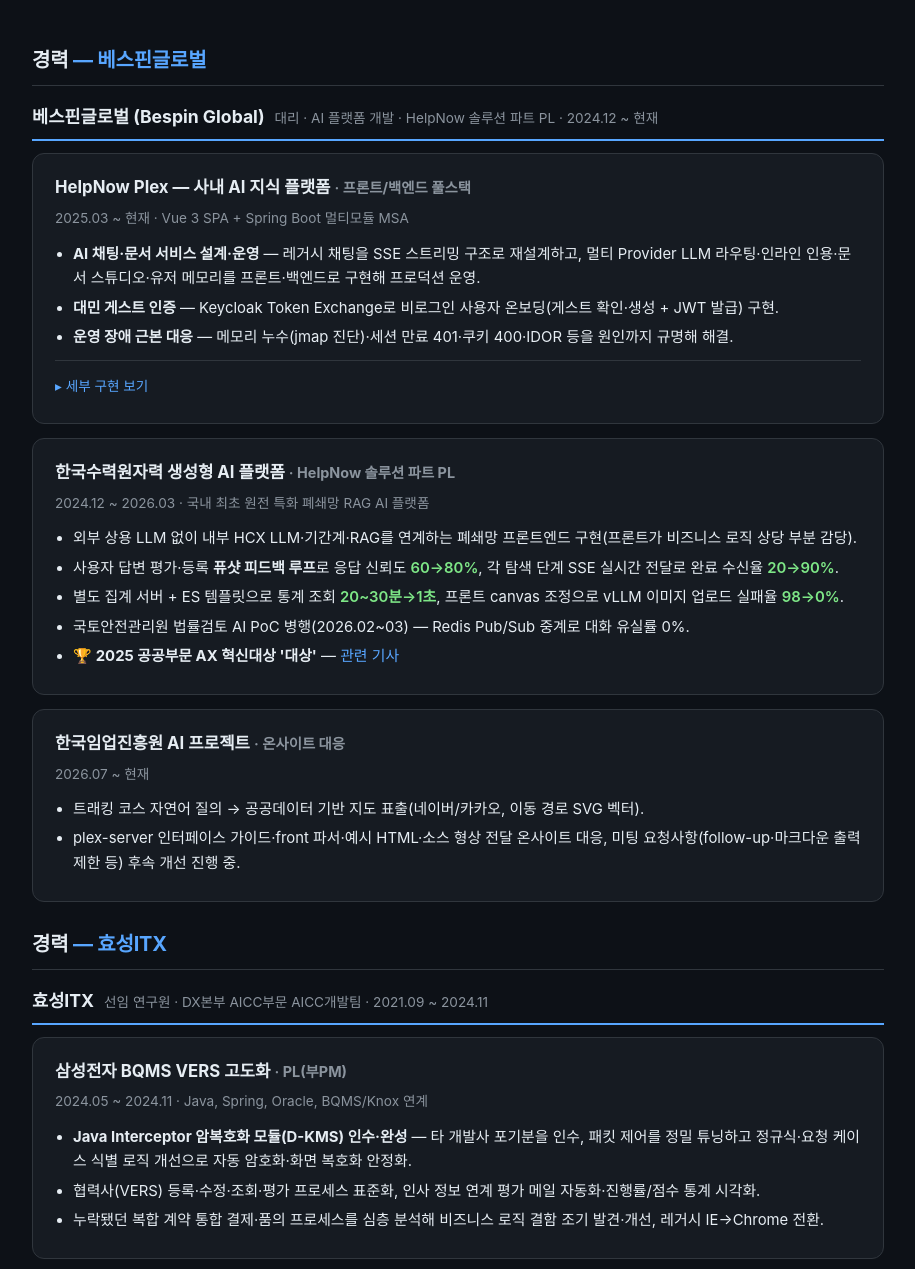
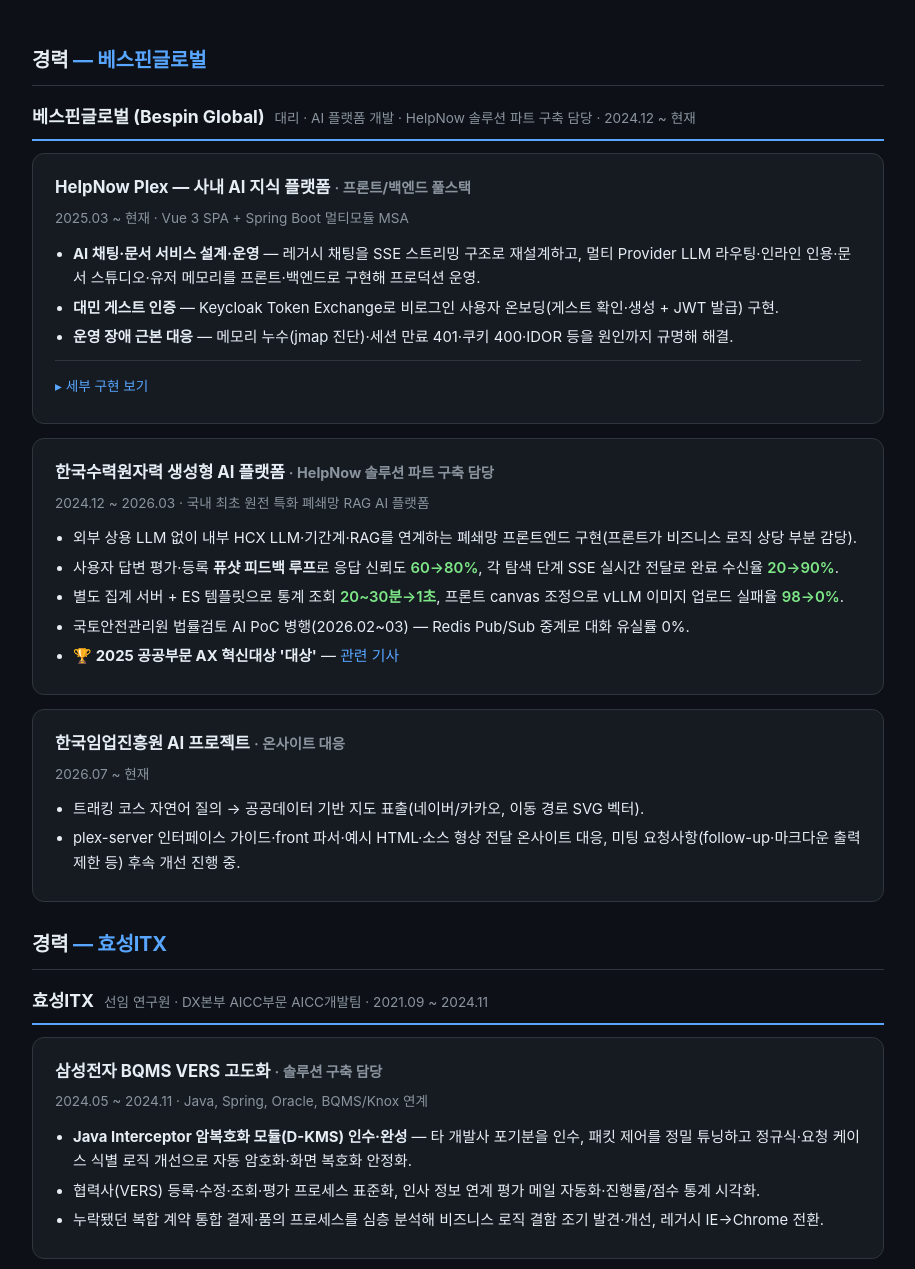
Before and after one commit to LucestDail/portfolio, a plain HTML site: page index.html in a window 1280 px wide. Shown: the part 951-2220 px from the top of the page, without its empty margins (182-1097 px from the left). Drawn offline with Linux system fonts and the light colour scheme.

Commit message:
portfolio: 역할 표기 PL → 솔루션 구축 담당 통일

```diff
--- a/index.html
+++ b/index.html
@@ -126,7 +126,7 @@
   <section>
     <h2>경력 <span class="em">— 베스핀글로벌</span></h2>
     <div class="company">
-      <div class="co-head"><b>베스핀글로벌 (Bespin Global)</b><span>대리 · AI 플랫폼 개발 · HelpNow 솔루션 파트 PL · 2024.12 ~ 현재</span></div>
+      <div class="co-head"><b>베스핀글로벌 (Bespin Global)</b><span>대리 · AI 플랫폼 개발 · HelpNow 솔루션 파트 구축 담당 · 2024.12 ~ 현재</span></div>
 
       <div class="card">
         <h3>HelpNow Plex — 사내 AI 지식 플랫폼 <span class="muted">· 프론트/백엔드 풀스택</span></h3>
@@ -150,7 +150,7 @@
       </div>
 
       <div class="card">
-        <h3>한국수력원자력 생성형 AI 플랫폼 <span class="muted">· HelpNow 솔루션 파트 PL</span></h3>
+        <h3>한국수력원자력 생성형 AI 플랫폼 <span class="muted">· HelpNow 솔루션 파트 구축 담당</span></h3>
         <div class="meta">2024.12 ~ 2026.03 · 국내 최초 원전 특화 폐쇄망 RAG AI 플랫폼</div>
         <ul>
           <li>외부 상용 LLM 없이 내부 HCX LLM·기간계·RAG를 연계하는 폐쇄망 프론트엔드 구현(프론트가 비즈니스 로직 상당 부분 감당).</li>
@@ -176,7 +176,7 @@
       <div class="co-head"><b>효성ITX</b><span>선임 연구원 · DX본부 AICC부문 AICC개발팀 · 2021.09 ~ 2024.11</span></div>
 
       <div class="card">
-        <h3>삼성전자 BQMS VERS 고도화 <span class="muted">· PL(부PM)</span></h3>
+        <h3>삼성전자 BQMS VERS 고도화 <span class="muted">· 솔루션 구축 담당</span></h3>
         <div class="meta">2024.05 ~ 2024.11 · Java, Spring, Oracle, BQMS/Knox 연계</div>
         <ul>
           <li><b>Java Interceptor 암복호화 모듈(D-KMS) 인수·완성</b> — 타 개발사 포기분을 인수, 패킷 제어를 정밀 튜닝하고 정규식·요청 케이스 식별 로직 개선으로 자동 암호화·화면 복호화 안정화.</li>
```
